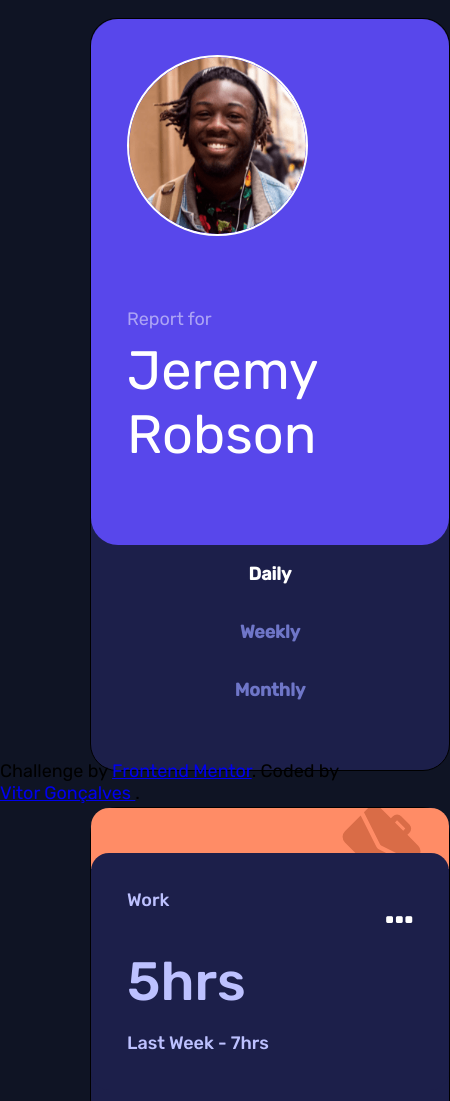
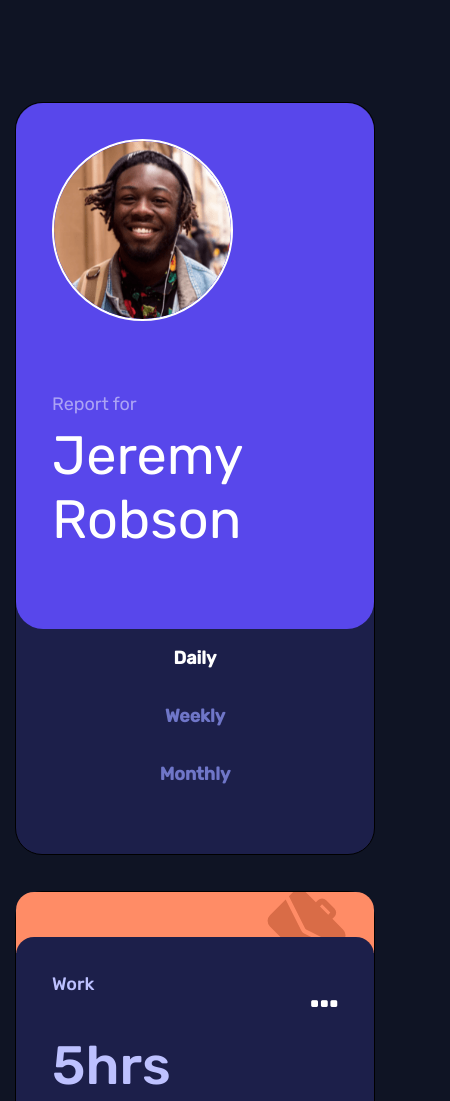
Before and after one commit to vitorGoncalvesOliveira/fm-timeTracking, a plain HTML site: page index.html in a window 390 px wide. Shown: the top 1101 px of the page, 450 px wide, since content can reach past the window. Drawn offline with Linux system fonts and the light colour scheme.

Commit message:
fix: mobile-design

```diff
--- a/index.css
+++ b/index.css
@@ -26,11 +26,14 @@
 
 html, body{
     height: 100%;
-    width: 98%;
 }
 
 body {
     background-color: var(--Very-dark-blue);
+    display: flex;
+    flex-direction: column;
+    align-items: center;
+    justify-content: center;
 }
 
 .active {
@@ -38,12 +41,8 @@ body {
 }
 
 main {
-    height: 90vh;
+    height: 80%;
     width: 100%;
-    align-items: center;
-    align-content: center;
-    justify-content: center;
-
 
 }
 
@@ -54,8 +53,9 @@ main {
     column-gap: 1rem;
     row-gap: 2rem;
     align-items: center;
-    padding: 1rem 5rem;
-    height: 100%;
+    justify-content: center;
+    padding: 1rem 1rem;
+
 }
 
 .item {
@@ -76,7 +76,7 @@ main {
 }
 
 .main {
-    grid-area: 1 / 1 / 3 / 1;
+    grid-area: 1 / 1 / 3 / 2;
 }
 
 .user {
--- a/index.html
+++ b/index.html
@@ -17,11 +17,13 @@
     <div class="container">
 
       <div class="item-main main">
-         <div class="user">
+
+        <div class="user">
           <img src="images/image-jeremy.png" alt="Jeremy" />
           <p>Report for</p>
           <h1>Jeremy <br>Robson</h1>
         </div>
+
         <div class="info">
           <h4 class="active">Daily</h4>
           <h4>Weekly</h4>
@@ -29,6 +31,7 @@
         </div>
 
     </div>
+
      <div class="item">
        <div class="img-header work">
         <img src="./images/icon-work.svg" >
@@ -115,10 +118,8 @@
 
         </div>
   </div>
+
 </main>
-  <div class="attribution">
-    Challenge by <a href="https://www.frontendmentor.io?ref=challenge" target="_blank">Frontend Mentor</a>.
-    Coded by <a href="#">Vitor Gonçalves </a>.
-  </div>
+
 </body>
 </html>
```
